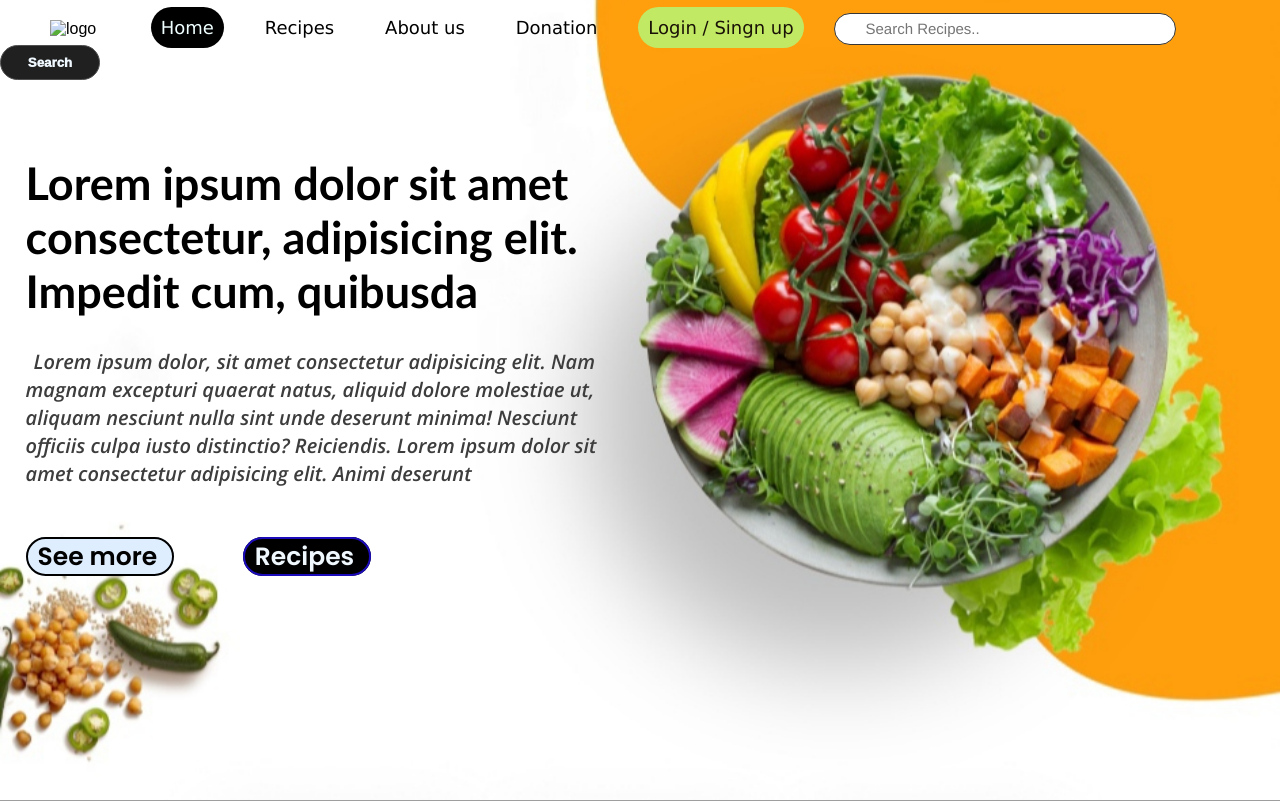
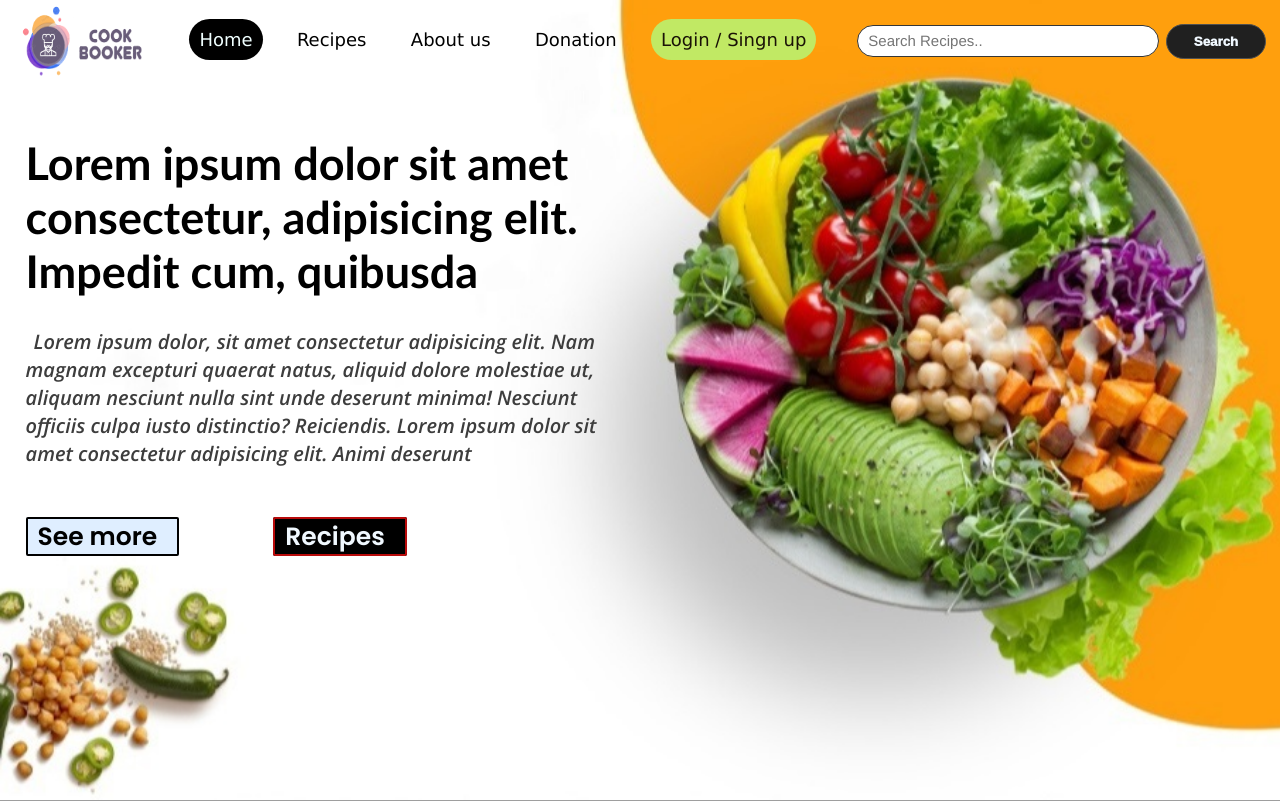
Before and after one commit to iamsahan/IWT-Assignment, a PHP site: page / in a window 1280 px wide. Shown: the top 801 px of the page. Run offline with PHP 8.4, Linux system fonts and the light colour scheme; grey boxes are pictures that could not be loaded.

Commit message:
modify images and view

```diff
--- a/index.html
+++ b/index.html
@@ -11,7 +11,8 @@
 	<body>
 		<section id="topBanner">
 			<div class="navBar">
-				<img src="" alt="logo" />
+				<img src="images/logo/l4.png" alt="logo" />
+				<div class="navButton">
 					<a class="active" href="a">Home</a>
 					<a href="a">Recipes</a>
 					<a href="a">About us</a>
@@ -19,6 +20,7 @@
 					<a class="defalt" href="a">Login / Singn up</a>
 					<input type="text" placeholder="Search Recipes.." />
 					<button type="submit">Search</button>
+				</div>
 			</div>
 
 			<div class="bodyText">
--- a/style.css
+++ b/style.css
@@ -15,21 +15,20 @@
     background-size: cover;
     position:center;
     width:100%;
-    height: auto;
     height:100vh;
 }
 
+.navButton {
+    margin-left: 13.5%;
+    padding-top: 1%;
+}
+
 .navBar a {
-    text-align: center;
     list-style: none;
     display: inline;
-    margin-right: 0.5%;
-    padding-right: 10px;
-    margin-left: 20px;
-    padding-left: 10px;
-    margin-top: 20px;
-    padding-top: 10px;
-    padding-bottom: 10px;
+    margin-right: 0.3%;
+    padding: 10px;
+    margin-left: 1.5%;
     text-decoration: none;
     font-family: 'Lucida Sans', 'Lucida Sans Regular', 'Lucida Grande', 'Lucida Sans Unicode', Geneva, Verdana, sans-serif;
     font-weight: 500;
@@ -39,22 +38,22 @@
 }
 
 .navBar img{
-    padding-right: 30px;
-    padding-left: 50px;
-    margin-top: 20px;
+    position: absolute;
+    padding-left: 1.5%;
+    padding-top: 0.2%;
+    width: 130px;
+    height: 75px;
 }
 
 .navBar input[type=text] {
-
     margin-top: 12px;
     border: 1.5px solid rgb(54, 54, 54);
-    width: 320px;
+    width: 300px;
     height: 30px;
     text-indent: 10px;
     font-size: 15px;
     font-family:'Franklin Gothic Medium', 'Arial Narrow', Arial, sans-serif;
-    margin-left: 20px;
-    padding-left: 20px;
+    margin-left: 3%;
     border-radius: 20px;
 }
 
@@ -87,6 +86,7 @@
     font-weight: 1000;
     border-radius: 20px;
     border: 1.5px solid rgb(80, 80, 80);
+    margin-left: 0.2%;
 }
 
 .navBar button:hover{
@@ -118,9 +118,9 @@
 
 .bodyButton a{
     margin-left: 2%;
-    margin-right: 3%;
+    margin-right: 5%;
     padding-left: 10px;
-    padding-right: 15px;
+    padding-right: 20px;
     border: 2px solid black;
     text-decoration: none;
     font-family: 'Poppins', sans-serif;
@@ -129,14 +129,14 @@
     color: black;
     display: inline block;
     position: relative;
-    border-radius: 20px;
+    border-radius: 2px;
     background-size: 500px 100px;
 }
 
 .bodyButton a.btn2{
     background-color: black;
     color: aliceblue;
-    border: 2px solid rgb(28, 11, 184);
+    border: 2px solid rgb(184, 11, 11);
 }
 
 .popCollection h2{
```
Also changed, not shown: images/background/home_background(1).jpg, images/logo/l1.png (added), images/logo/l2.png (added), images/logo/l3.png (added), images/logo/l4.png (added). Lines whose indentation alone changed are shown as unchanged.
